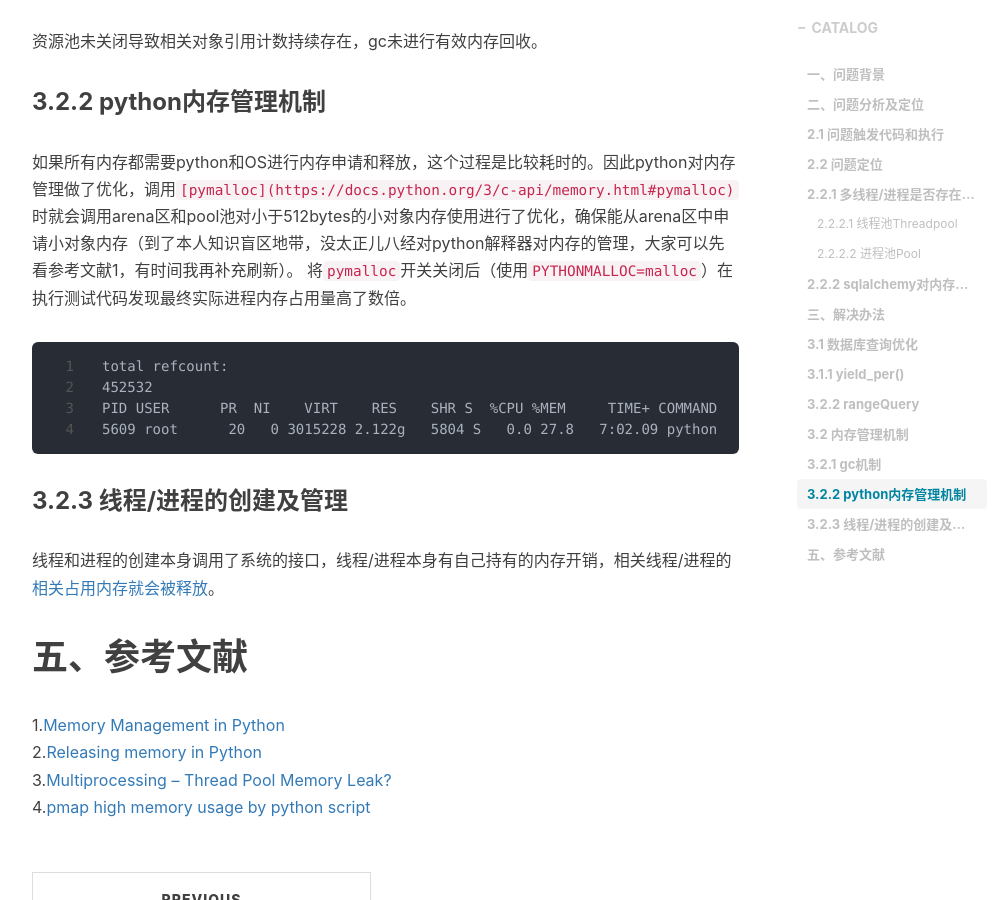
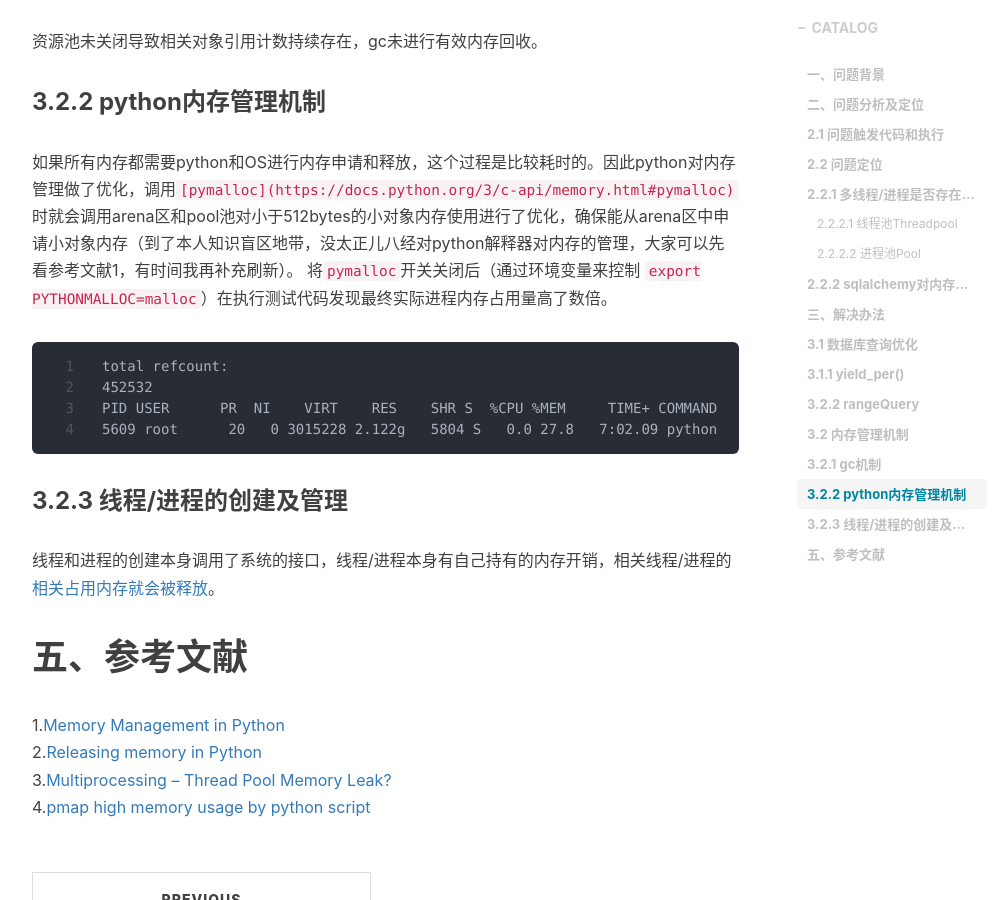
Before and after one commit to shihai1991/shihai1991.github.io, a Jekyll site: the page built from _posts/2022-09-20-multiprocessing-sqlalchemy.md, in a window 1280 px wide and 900 px high, scrolled down 6727 px. Shown: the whole window, without its empty margins (233-1238 px from the left). Built offline with Jekyll 4.4.1, drawn with Linux system fonts in a browser that asks for light colours; nearby versions of some CDN libraries; comment, search, counter and statistics services are not loaded.

Commit message:
Update 2022-09-20-multiprocessing-sqlalchemy.md

````diff
--- a/_posts/2022-09-20-multiprocessing-sqlalchemy.md
+++ b/_posts/2022-09-20-multiprocessing-sqlalchemy.md
@@ -223,7 +223,7 @@ PID USER      PR  NI    VIRT    RES    SHR S  %CPU %MEM     TIME+ COMMAND
 
 ### 3.2.2 python内存管理机制
 如果所有内存都需要python和OS进行内存申请和释放，这个过程是比较耗时的。因此python对内存管理做了优化，调用`[pymalloc](https://docs.python.org/3/c-api/memory.html#pymalloc)`时就会调用arena区和pool池对小于512bytes的小对象内存使用进行了优化，确保能从arena区中申请小对象内存（到了本人知识盲区地带，没太正儿八经对python解释器对内存的管理，大家可以先看参考文献1，有时间我再补充刷新）。
-将`pymalloc`开关关闭后（使用`PYTHONMALLOC=malloc`）在执行测试代码发现最终实际进程内存占用量高了数倍。
+将`pymalloc`开关关闭后（通过环境变量来控制 `export PYTHONMALLOC=malloc`）在执行测试代码发现最终实际进程内存占用量高了数倍。
 ```
 total refcount:
 452532
````
